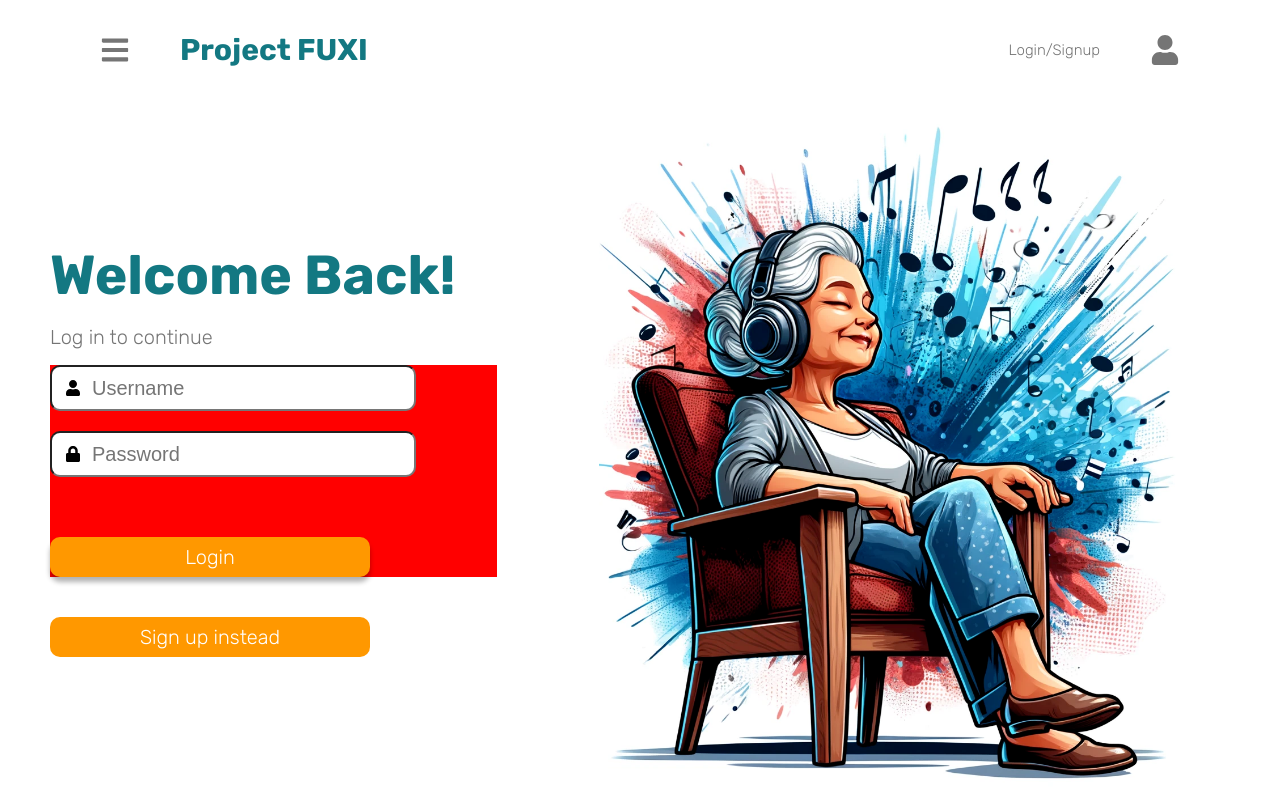
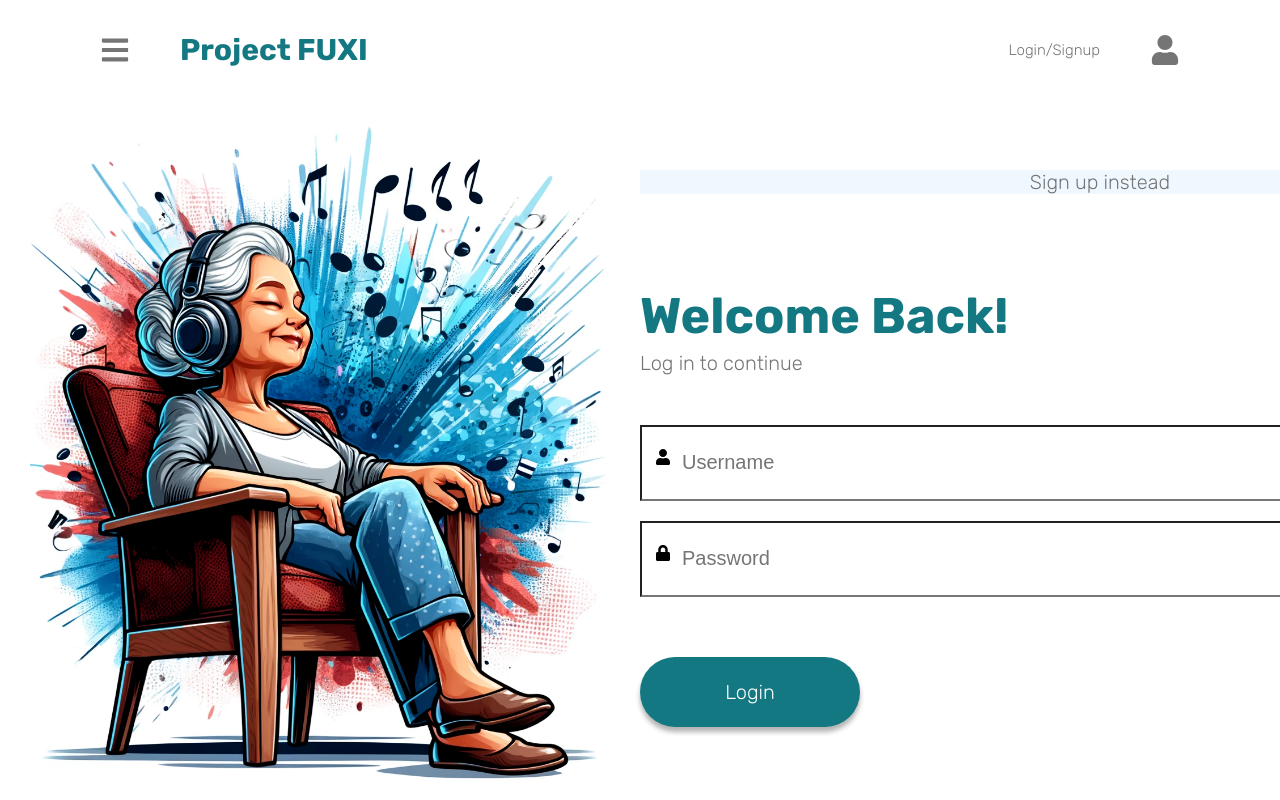
Before and after one commit to Coding-For-Good-UWC/Fuxi-Dashboard, a React (Create React App) app in the folder frontend/: page /login in a window 1280 px wide. Built offline with nearby package versions, Linux system fonts and the light colour scheme.

Commit message:
Login Page css improvements

```diff
--- a/frontend/src/components/Login.module.css
+++ b/frontend/src/components/Login.module.css
@@ -9,29 +9,32 @@
 .logIn{
     display: flex;
     color: white;
-    background-color: var(--genreHindi);
+    background-color: var(--deepTurquoise);
     text-align: center;
     align-items: center;
     justify-content: center;
     margin-top: 40px;
-    background-color: var(--genreHindi);
-    box-shadow: 0 0px 0px rgba(0, 0, 0, 0.3);
+    box-shadow: 0 0px 0px rgba(0, 0, 0, 0);
     color: white;
     font-size: 20px;
     font-weight: 300;
-    width: 320px;
-    height: 40px;
-    border-radius: 10px;
+    width: 220px;
+    height: 70px;
+    border-radius: 100px;
+    box-shadow: none;
 
 }
 
 .title{
     margin: 0px;
     text-align: left;
+    font-size: 50px;
 }
 
 .subtitle{
     text-align: left;
+    margin-top: 5px;
+    margin-bottom: 50px;
 }
 
 .usernamePassword{
@@ -47,6 +50,9 @@
 .loginSignupInput{
     box-shadow: 0 0px 0px rgba(0, 0, 0, 0.3);
     padding-left: 40px;
+    border-radius: 0px;
+    height: 70px;
+    width: 600px;
     /* position: relative; */
 }
 
@@ -63,5 +69,5 @@
     display: flex;
     align-items: start;
     justify-content: center;
-    background-color: red;
+    /* background-color: red; */
 }
--- a/frontend/src/pages/LoginPage.js
+++ b/frontend/src/pages/LoginPage.js
@@ -42,14 +42,15 @@ function LoginPage() {
                     {/* <input type="submit" value="Login" className={classes.logIn}></input>
                     <input type="submit" value="Sign Up" className={classes.signUp}></input> */}
 
+            <div className = {classes.leftContainer}>
+                <img onClick = {returnToLanding} className = {classes.woman} src={WomanFlipped}></img>
+            </div>
 
-            <div className = {classes.leftContainer}>
+            <div className = {classes.rightContainer}>
+                <h2 className = {classes.toggle} onClick={() => setIsLogin(!isLogin)}>{`${isLogin ? "Log in" : "Sign up"} instead`}</h2>
                 { !isLogin && <Login></Login> }
                 { isLogin && <div>THIS IS THE SIGNUP COMPONENT</div> }
-                <button className = {classes.toggleLoginSignup} onClick={() => setIsLogin(!isLogin)}>{`${isLogin ? "Log in" : "Sign up"} instead`}</button>
-            </div>
-            <div className = {classes.rightContainer}>
-                <img onClick = {returnToLanding} className = {classes.woman} src={WomanFlipped}></img>
+                {/* <button className = {classes.toggleLoginSignup} onClick={() => setIsLogin(!isLogin)}>{`${isLogin ? "Log in" : "Sign up"} instead`}</button> */}
             </div>
 
 
--- a/frontend/src/pages/LoginPage.module.css
+++ b/frontend/src/pages/LoginPage.module.css
@@ -11,21 +11,23 @@
 
 }
 
-.leftContainer{
+.rightContainer{
     display: flex;
     flex-direction: column;
     align-items: left;
-    justify-content: center;
-    width:40%;
+    justify-content: top;
+    width:50%;
     height: 100%;
-    padding-left: 50px;
+    padding-left: 0px;
+    gap: 75px
+    /* background-color: blue; */
 
 
 
 }
 
-.rightContainer{
-    width: 70%;
+.leftContainer{
+    width: 50%;
     height: 100%;
     /* background-color: blue; */
     display: flex;
@@ -33,11 +35,13 @@
     justify-content: center;
     flex-direction: column;
     gap: 0px;
+    /* background-color: red; */
 
 }
 
 .woman{
     height: 700px;
+
 }
 
 
@@ -80,3 +84,13 @@
     border-radius: 10px;
 
 }
+
+.toggle{
+    background-color: aliceblue;
+    display: flex;
+    flex-direction: row;
+    justify-content: right;
+    padding-right: 110px;
+    margin-top: 70px;
+
+}
```
